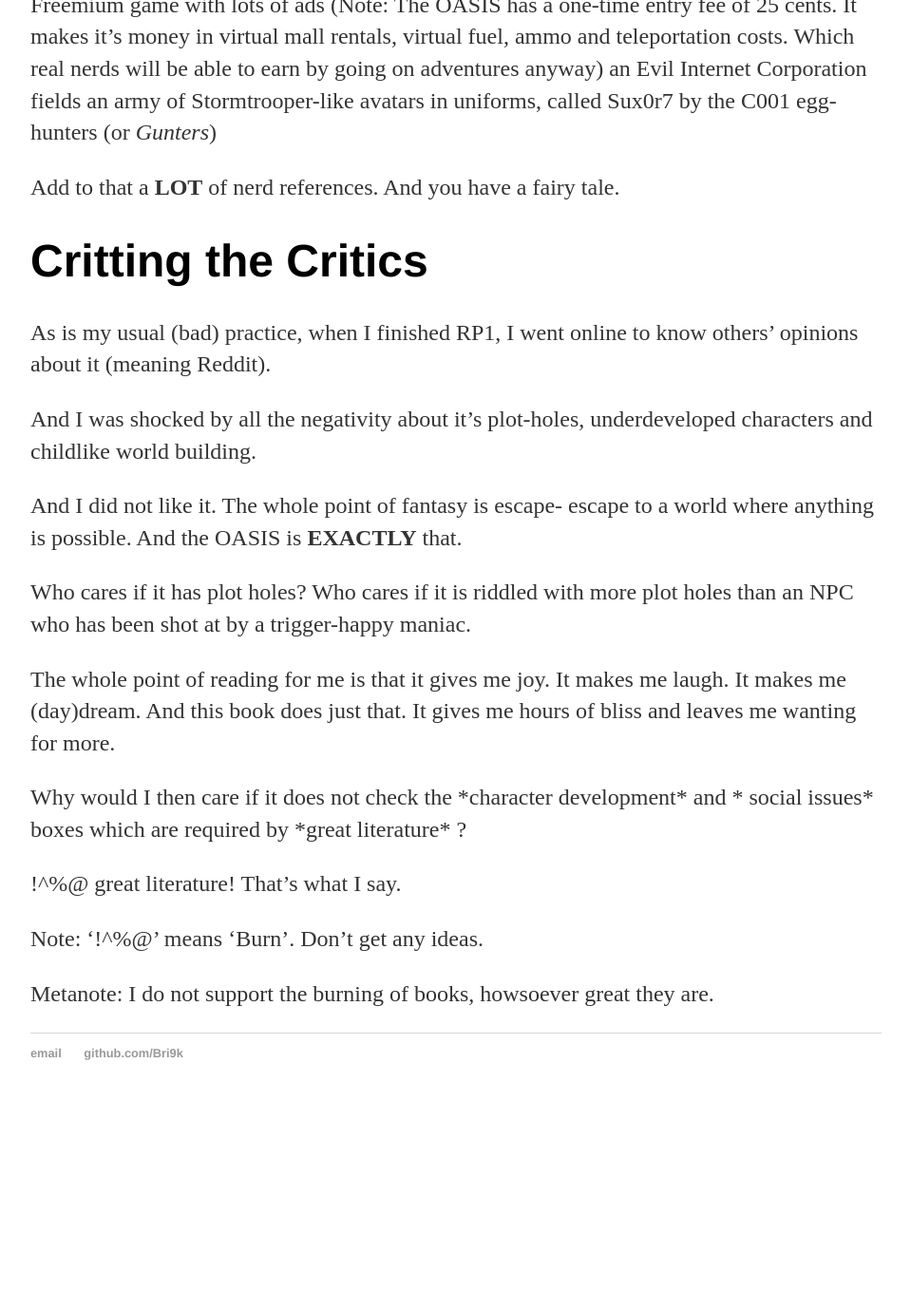
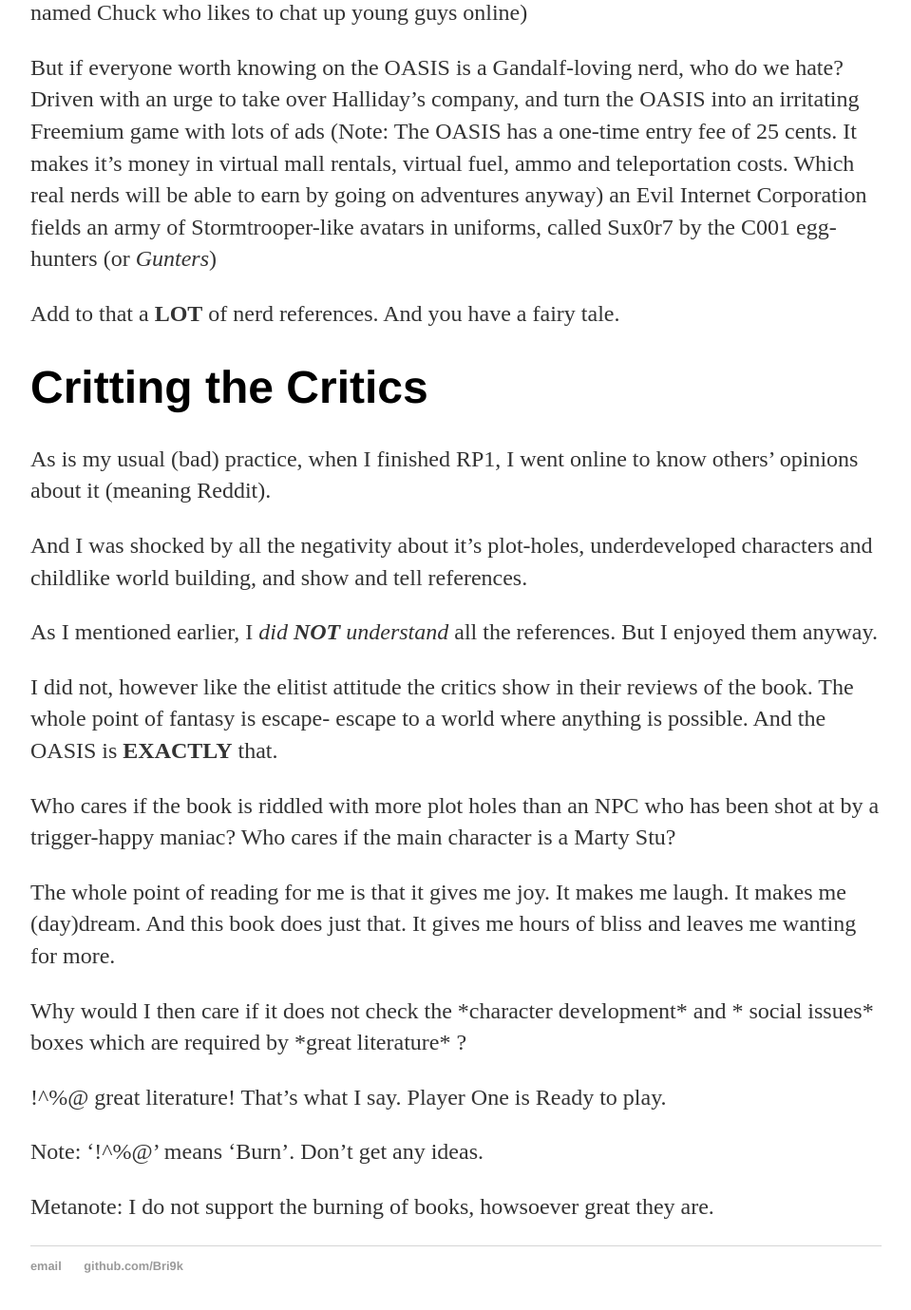
Before and after one commit to akshayrdeodhar/akshayrdeodhar.github.io, a Jekyll site: the page built from _posts/2018-10-03-ready-player-one.md, in a window 1280 px wide and 1400 px high, scrolled down 3985 px. Shown: the top 1379 px of the window at 95% size, without its empty margins (160-1119 px from the left). Built offline with Jekyll 4.4.1, drawn with Linux system fonts in a browser that asks for light colours; before the commit the page ends 5161 px from its top, so only the background shows below that; some of the changed text lies outside the part shown.

Commit message:
more minor changes

```diff
--- a/_posts/2018-10-03-ready-player-one.md
+++ b/_posts/2018-10-03-ready-player-one.md
@@ -4,7 +4,7 @@
 date: 2018-10-03
 ---
 
-#Prologue
+# Prologue
 It is easier to write about someone else's creations than create something of your own.
 
 But writing about someone else's creations is better than not writing at all.
@@ -13,7 +13,7 @@
 
 And today, I am doing a book review.
 
-#And So It Begins
+# And So It Begins
 
 ![Gandalf](/images/Gandalf-2.jpg)
 
@@ -32,7 +32,7 @@
 The book is set in the OASIS (it stands for *Ontologically Anthropocentric Sensory Immersive Simulation* But if you ask Agent Grant Ward, he'd say:
 > Someone really wanted their initials to spell OASIS
 
-![SHIELD](/images/ward,jpg)
+![SHIELD](/images/ward.jpg)
 
 The author builds the OASIS, and then builds a real world around it. He builds the real world in such a way that it sucks (or to be l33t, Suck7). And the OASIS literally has avatars named I-r0k.
 
@@ -42,7 +42,7 @@
 
 Built by a socially-inept nerd James Halliday, it is full of planets which resemble places from sci-fi and fantasy universes. Star Wars. Lord of the Rings. And did I say Dungeons and Dragons ? **This** is exactly what made me fall in love with the book. What a universe! Sectors and planets galore. Magic Zones (where spells work, but \*science\* does not), Tech Zones (in which tech is sufficiently advanced, and therefore indistinguishable from magic) and Chaos Zones (which do not discriminate).
 
-This is all fine for nerds like me. But why would unbelieving jocks want to spend their time in some stupid fantasy when they could play *Footballoutside* or *Obtain six-pack abs* ? James Halliday has built a multi-million dollar fortune, and a controlling share in the company which created the OASIS (where, by the way, most of the world's commerce is based ) Halliday wants people to be nerds. (And may I add, Rightly So). So before dying of nerd-itis, he hides in his OASIS, by the means of his avatar, the all-powerful wizard Anorak three keys, which will lead to the **Easter Egg**. Then he live-streams his digital-funeral and announces (effectively) *He who shalt show the nerd-dom to find the egg shalt becomest a multi-millionaire* Then he sends to everyone a personal journal called Anorack's Almanac (which gets super weird at times). This of course, sends the world into a frenzy. Finding the easter egg will require supreme knowledge of what is in Anorak's head. All his favourite movies, books, music and stuff of the 80's, a decade that he lived in.
+This is all fine for nerds like me. But why would unbelieving jocks want to spend their time in some stupid fantasy when they could play *Footballoutside* or *Obtain six-pack abs* ? James Halliday has built a multi-million dollar fortune, and a controlling share in the company which created the OASIS (where, by the way, most of the world's commerce is based ) Halliday wants people to be nerds. (And may I add, Rightly So). So before dying of nerd-itis, he hides in his OASIS, by the means of his avatar, the all-powerful wizard Anorak three keys, which will lead to the **Easter Egg**. Then he live-streams his digital-funeral and announces (effectively) *He who shalt show the nerd-dom to find the egg shalt becomest a multi-millionaire*. Then he sends to everyone a personal journal called Anorack's Almanac (which gets super weird at times), which will help them figure out what is geek-ass brain wants them to do. This of course, sends the world into a frenzy. Finding the easter egg will require supreme knowledge of what is in Anorak's head. All his favourite movies, books, music and stuff of the 80's, a decade that he lived in.
 
 Enter Wade Owen Watts- a fat, under-fed, orphaned nerd who has nothing better to do than study 80's trivia, watch movies, and read books. (Naysayers will call him Marty Stu) His only problem is he does not have cash (real or virtual, with the boundary really thin). His avatar- Parzival (a l33ism for Percival, seeker of the Holy Grail. Parzival seeks the grail of nerddom, and falls in love with Art3mis along the way. (Who is *NOT* a middle aged guy named Chuck who likes to chat up young guys online)
 
@@ -54,17 +54,20 @@
 
 As is my usual (bad) practice, when I finished RP1, I went online to know others' opinions about it (meaning Reddit).
 
-And I was shocked by all the negativity about it's plot-holes, underdeveloped characters and childlike world building.
+And I was shocked by all the negativity about it's plot-holes, underdeveloped characters and childlike world building, and show and tell references.
 
-And I did not like it. The whole point of fantasy is escape- escape to a world where anything is possible. And the OASIS is **EXACTLY** that.
+As I mentioned earlier, I *did **NOT** understand* all the references. But I enjoyed them anyway.
 
-Who cares if it has plot holes? Who cares if it is riddled with more plot holes than an NPC who has been shot at by a trigger-happy maniac.
+I did not, however like the elitist attitude the critics show in their reviews of the book. The whole point of fantasy is escape- escape to a world where anything is possible. And the OASIS is **EXACTLY** that.
+
+Who cares if the book is riddled with more plot holes than an NPC who has been shot at by a trigger-happy maniac? Who cares if the main character is a Marty Stu?
 
 The whole point of reading for me is that it gives me joy. It makes me laugh. It makes me (day)dream. And this book does just that. It gives me hours of bliss and leaves me wanting for more.
 
 Why would I then care if it does not check the \*character development\* and \* social issues\* boxes which are required by \*great literature\* ?
 
 !^%@ great literature! That's what I say.
+Player One is Ready to play.
 
 Note: '!^%@' means 'Burn'. Don't get any ideas.
 
```
